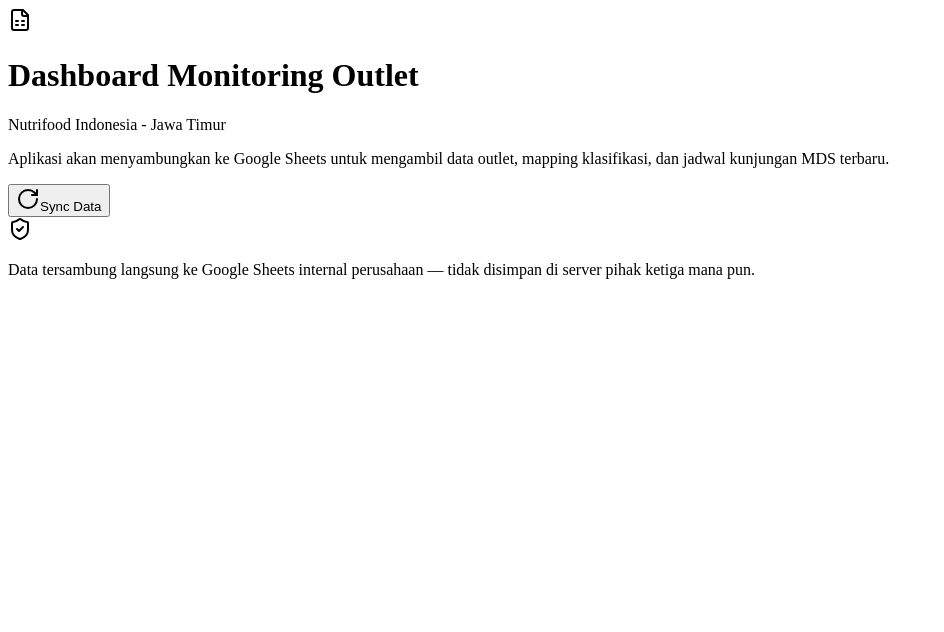
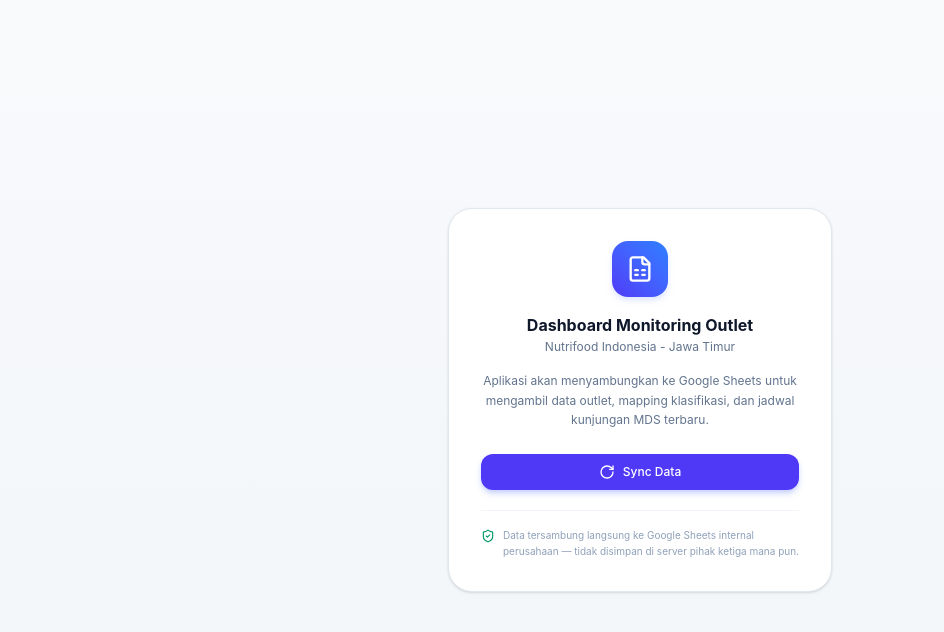
Before and after one commit to appsheetjatim/Dashboard-Monitoring-Outlet-Jawa-Timur, a React (Vite) app: page / in a window 1280 px wide. Shown: the top 632 px of the page, without its empty margins (0-944 px from the left). Built offline with nearby package versions, Linux system fonts and the light colour scheme; no server answers.

Commit message:
style: enable print color adjustments
Force exact color printing to ensure colored elements like visit dots and badges are rendered correctly in print outputs.

```diff
--- a/src/index.css
+++ b/src/index.css
@@ -1,17 +1,13 @@
-<!doctype html>
-<html lang="en">
-  <head>
-    <meta charset="UTF-8" />
-    <meta name="viewport" content="width=device-width, initial-scale=1.0" />
-    <title>Dashboard Monitoring Outlet Distributor</title>
-    <meta name="description" content="Dashboard monitoring performance outlet distributor, klasifikasi, POSM, dan jadwal kunjungan mingguan MDS" />
-    <meta property="og:title" content="Dashboard Monitoring Outlet Distributor" />
-    <meta property="og:description" content="Dashboard monitoring performance outlet distributor, klasifikasi, POSM, dan jadwal kunjungan mingguan MDS" />
-    <meta property="og:type" content="website" />
-    <meta name="twitter:card" content="summary_large_image" />
-  </head>
-  <body>
-    <div id="root"></div>
-    <script type="module" src="/src/main.tsx"></script>
-  </body>
-</html>
+@import "tailwindcss";
+
+/* Browsers skip background colors when printing by default (to save ink),
+   which silently hides anything that relies on a colored background instead
+   of text/border — e.g. the W1-W4 visit dots and Ring badges on the printed
+   Call Plan schedule. Force exact color printing everywhere. */
+@media print {
+  * {
+    -webkit-print-color-adjust: exact !important;
+    print-color-adjust: exact !important;
+    color-adjust: exact !important;
+  }
+}
```
